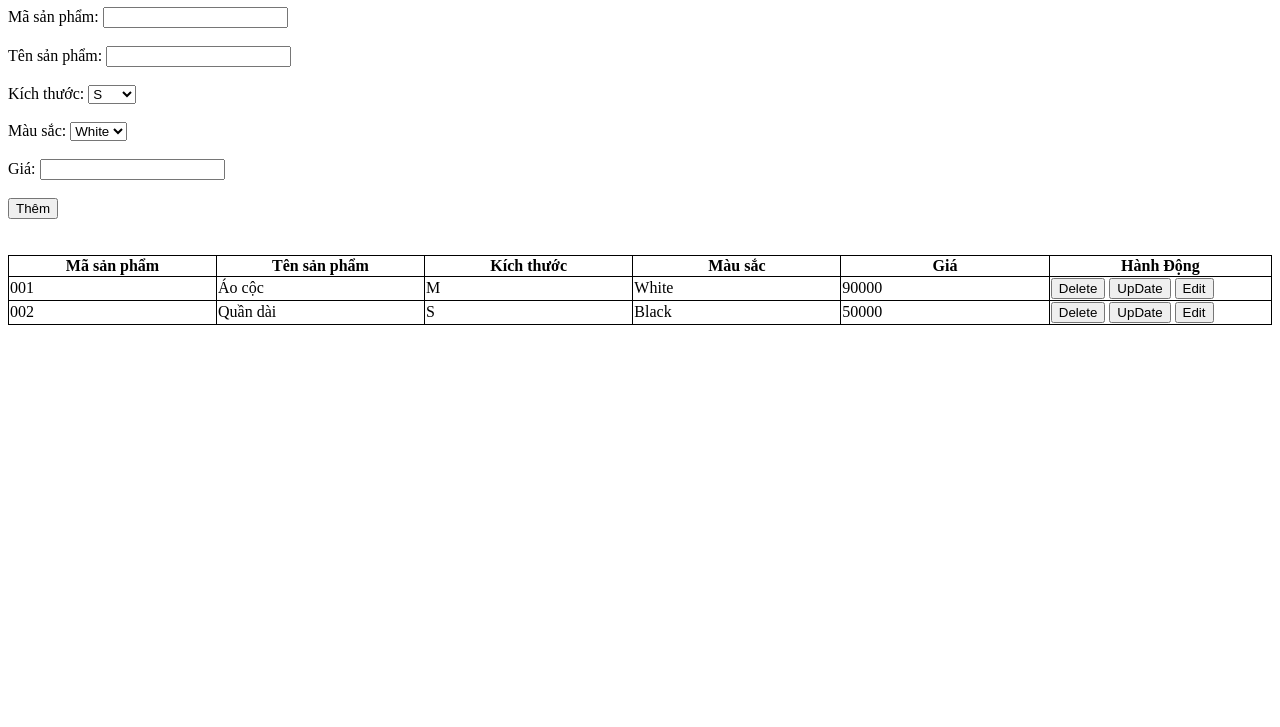
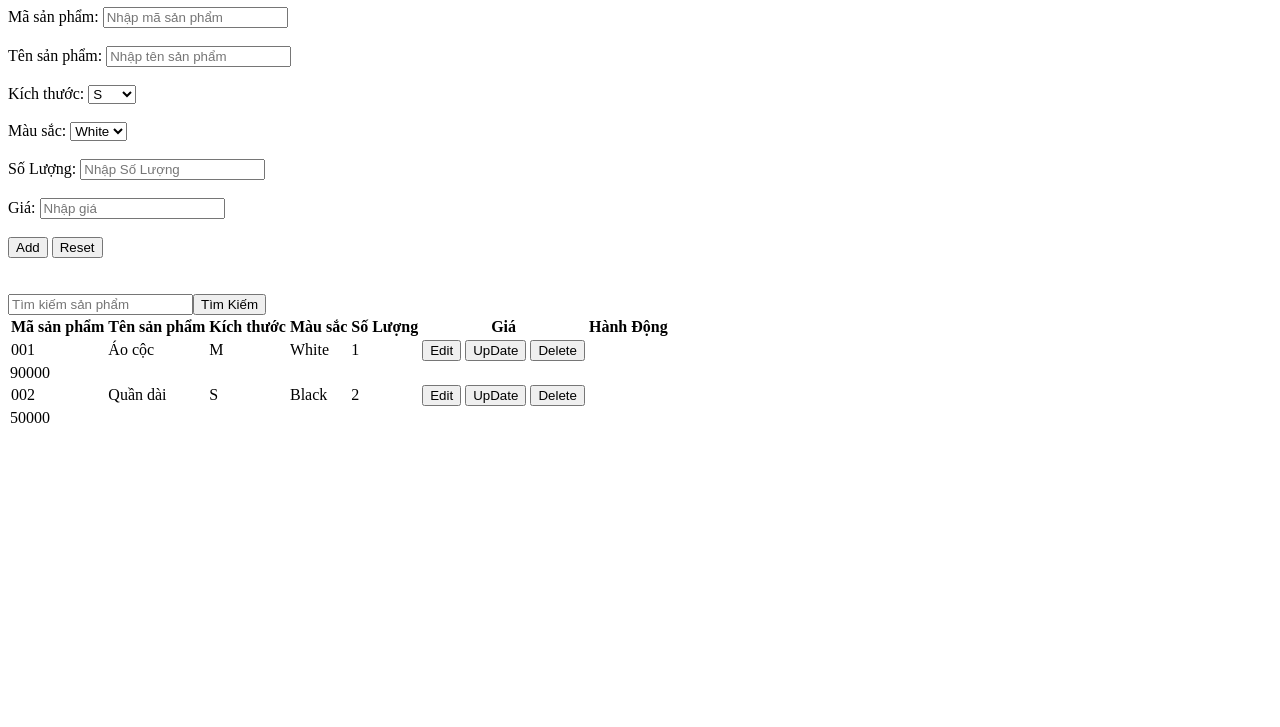
Before and after one commit to An2806/Casestudy_Module1, a plain HTML site: page quan_ly_san_pham/form.html in a window 1280 px wide. Shown: the part 73-800 px from the top of the page. Drawn offline with Linux system fonts and the light colour scheme.

Commit message:
quan_lý

```diff
--- a/quan_ly_san_pham/form.html
+++ b/quan_ly_san_pham/form.html
@@ -1,49 +1,35 @@
     <!DOCTYPE html>
-<html lang="en">
+    <html lang="vi">
     <head>
         <meta charset="UTF-8">
         <title>Title</title>
-    <style >
-      table, td,th{
-        border: 1px solid black;
-        border-collapse: collapse;
-
-      }
-      td{
-        width: 500px;
-      }
-
-      th {
-        /*background-color: grey;*/
-      }
-
-
-
-    </style>
+<!--        <link rel="stylesheet" href="style.css">-->
     </head>
     <body>
-<h1>Clothing Store</h1>
-<form>
-    Mã sản phẩm:
-    <input type="text" name="mã sản phẩm" id="maSanPham">
+    <h1>Quản lý sản phẩm</h1>
+    <div class="form">
+        <form method="post" action="/upload" enctype="multipart/form-data">
+            <label for="maSanPham">Mã sản phẩm: </label>
+            <input type="text" name="mã sản phẩm" id="maSanPham" placeholder="Nhập mã sản phẩm">
             <br>
             <br>
-    Tên sản phẩm:
-    <input type="text" name="Tên sản phẩm" id="tenSanPham">
+            <label for="tenSanPham">Tên sản phẩm: </label>
+            <input type="text" name="Tên sản phẩm" id="tenSanPham" placeholder="Nhập tên sản phẩm">
             <br>
             <br>
-    Kích thước:
-    <select>
+            <label for="kichThuoc">Kích thước:
+                <select id="kichThuoc">
                     <option value="S">S</option>
                     <option value="M">M</option>
                     <option value="L">L</option>
                     <option value="XL">XL</option>
                     <option value="XXL">XXL</option>
                 </select>
+            </label>
             <br>
             <br>
-    Màu sắc:
-    <select>
+            <label for="mauSac">Màu sắc:
+                <select id="mauSac">
                     <option value="White">White</option>
                     <option value="Black">Black</option>
                     <option value="Blue">Blue</option>
@@ -51,16 +37,25 @@
                     <option value="Beige">Beige</option>
                     <option value="Grey">Grey</option>
                 </select>
+            </label>
             <br>
             <br>
-    Giá:
-    <input type="text" name="Giá" id="gia">
+            <label for="soLuong">Số Lượng: </label>
+            <input type="number" id="soLuong" name="soLuong" placeholder="Nhập Số Lượng">
             <br>
             <br>
-    <input type="button" value="Thêm" onclick="createProduct()">
+            <label for="gia">Giá: </label>
+            <input type="text" name="Giá" id="gia" placeholder="Nhập giá">
+            <br>
+            <br>
+            <button type="button" onclick="createProduct()" id="addSp">Add</button>
+            <button type="button" onclick="resetProduct()" id="rsSp"> Reset</button>
         </form>
         <br>
         <br>
+    </div>
+    <div class="view">
+        <div class="product"> <input type="text" id="tìm kiếm" name="timKiem" placeholder="Tìm kiếm sản phẩm"><button type="button" onclick="searchProduct()" id="search">Tìm Kiếm</button>
             <table id="table">
                 <thead>
                 <tr>
@@ -68,15 +63,15 @@
                     <th>Tên sản phẩm</th>
                     <th>Kích thước</th>
                     <th>Màu sắc</th>
+                    <th>Số Lượng</th>
                     <th>Giá</th>
                     <th>Hành Động</th>
                 </tr>
                 <thead id="tbody"></thead>
                 </thead>
-
             </table>
+        </div>
+    </div>
+    <script src="form.js"></script>
     </body>
-<script src="form.js">
-
-</script>
     </html>
--- a/quan_ly_san_pham/form.js
+++ b/quan_ly_san_pham/form.js
@@ -5,23 +5,21 @@
 //     console.log(document.getElementById("mauSac").value);
 //     console.log(document.getElementById("gia").value);
 // }
+let danhSachSanPham = [];
+
 class SanPham {
-    constructor(maSanPham, tenSanPham, kichThuoc, mauSac, gia) {
+    constructor(maSanPham, tenSanPham, kichThuoc, mauSac, soLuong, gia) {
         this.maSanPham = maSanPham;
         this.tenSanPham = tenSanPham;
         this.kichThuoc = kichThuoc;
         this.mauSac = mauSac;
+        this.soLuong = soLuong;
         this.gia = gia;
-
     }
 }
 
-
-let danhSachSanPham = [];
-danhSachSanPham.push(new SanPham('001', 'Áo cộc', 'M', 'White', 90_000));
-danhSachSanPham.push(new SanPham('002', 'Quần dài', 'S', 'Black', 50_000));
-
-displayProduct()
+danhSachSanPham.push(new SanPham('001', 'Áo cộc', 'M', 'White', 1, 90_000));
+danhSachSanPham.push(new SanPham('002', 'Quần dài', 'S', 'Black', 2, 50_000, ));
 
 function displayProduct() {
     let html = '';
@@ -31,43 +29,93 @@ function displayProduct() {
           <td>${danhSachSanPham[i].tenSanPham}</td>
           <td>${danhSachSanPham[i].kichThuoc}</td>
           <td>${danhSachSanPham[i].mauSac}</td>
+          <td>${danhSachSanPham[i].soLuong}</td
           <td>${danhSachSanPham[i].gia}</td>
-          <td><button onclick="deleteProduct(${i})">Delete</button>
+          <td><button onclick="editProduct(${i})">Edit</button>
           <button onclick="upDateProduct(${i})">UpDate</button>
-          <button onclick="editProduct(${i})">Edit</button></td>
+          <button onclick="deleteProduct(${i})">Delete</button></td>
 
       </tr>`;
     }
     document.getElementById("tbody").innerHTML = html;
 }
 
+function createProduct() {
+    const mst = document.getElementById("maSanPham").value.trim();
+    const ten = document.getElementById("tenSanPham").value.trim();
+    const slg = parseInt(document.getElementById("soLuong").value.trim());
+    const price = parseInt(document.getElementById("gia").value.trim());
+    if (!mst || isNaN(slg)) {
+        alert("Nhập đầy đủ mã sản phẩm và số lượng");
+        return;
+    }
+    const check = danhSachSanPham.find(sp => mst === sp.maSanPham);
+    if (check) {
+        check.tenSanPham = ten;
+        check.soLuong = parseInt(check.soLuong) + slg;
+        check.gia = price;
+
+    } else {
+        let maSanPham = document.getElementById("maSanPham").value;
+        let tenSanPham = document.getElementById("tenSanPham").value;
+        let kichThuoc = document.getElementById("kichThuoc").value;
+        let mauSac = document.getElementById("mauSac").value;
+        let soLuong = document.getElementById("soLuong").value;
+        let gia = document.getElementById("gia").value;
+        danhSachSanPham.push(new SanPham(maSanPham, tenSanPham, kichThuoc, mauSac, soLuong, gia));
+    }
+    displayProduct();
+}
+
+function editProduct(i) {
+    document.getElementById("maSanPham").disabled = true;
+    document.getElementById("maSanPham").value = danhSachSanPham[i].maSanPham;
+    document.getElementById("tenSanPham").value = danhSachSanPham[i].tenSanPham;
+    document.getElementById("kichThuoc").value = danhSachSanPham[i].kichThuoc;
+    document.getElementById("mauSac").value = danhSachSanPham[i].mauSac;
+    document.getElementById("soLuong").value = danhSachSanPham[i].soLuong;
+    document.getElementById("gia").value = danhSachSanPham[i].gia;
+}
+
+function upDateProduct(i) {
+    let mst = document.getElementById("maSanPham").value;
+    if (mst === "") {
+        alert("Không có mã sản phẩm phù hợp để cập nhật.")
+    } else {
+        danhSachSanPham[i].maSanPham = document.getElementById("maSanPham").value;
+        danhSachSanPham[i].tenSanPham = document.getElementById("tenSanPham").value;
+        danhSachSanPham[i].kichThuoc = document.getElementById("kichThuoc").value;
+        danhSachSanPham[i].mauSac = document.getElementById("mauSac").value;
+        danhSachSanPham[i].soLuong = document.getElementById("soLuong").value;
+        danhSachSanPham[i].gia = parseInt(document.getElementById("gia").value);
+        displayProduct();
+    }
+}
+
+
 function deleteProduct(i) {
+
     if (confirm("Bạn có chắc chắn muốn xóa sản phẩm này?")) {
         danhSachSanPham.splice(i, 1);
         displayProduct()
     }
-
-    function upDateProduct(i) {
-        danhSachSanPham[i].maSanPham = document.getElementById("maSanPham").value;
-        danhSachSanPham[i].tenSanPham = document.getElementById("tenSanPham").value;
-        danhSachSanPham[i].kichThuoc = document.getElementById("kichThuoc").value;
-        danhSachSanPham[i].mauSac = document.getElementById("mauSac").value;
-        danhSachSanPham[i].gia = parseInt(document.getElementById("gia").value);
-    }
-    displayProduct();
-
 }
 
-function editProduct(i) {
-
+function resetProduct(){
+    document.getElementById("maSanPham").value = "";
+    document.getElementById("tenSanPham").value = "";
+    document.getElementById("kichThuoc").value = "";
+    document.getElementById("mauSac").value = "";
+    document.getElementById("soLuong").value = "";
+    document.getElementById("gia").value = "";
 }
-
-function createProduct() {
-    let maSanPham = document.getElementById("maSanPham").value;
-    let tenSanPham = document.getElementById("tenSanPham").value;
-    let kichThuoc = document.getElementById("kichThuoc").value;
-    let mauSac = document.getElementById("mauSac").value;
-    let gia = document.getElementById("gia").value;
-    danhSachSanPham.push(new SanPham(maSanPham, tenSanPham, kichThuoc, mauSac, gia));
-    displayProduct();
+// Tìm kiếm sản phẩm
+function searchProduct() {
+    let searchKeyword = document.getElementById("tenSanPham").value.toLowerCase();
+    let filteredList = danhSachSanPham.filter(sp =>
+        sp.maSanPham.toLowerCase().includes(searchKeyword) ||
+        sp.tenSanPham.toLowerCase().includes(searchKeyword)
+    );
+    displayProduct(filteredList);  // Hiển thị kết quả tìm kiếm
 }
+displayProduct(danhSachSanPham);
--- a/quan_ly_san_pham/style.css
+++ b/quan_ly_san_pham/style.css
@@ -0,0 +1,154 @@
+/* Cấu hình chung */
+* {
+    margin: 0;
+    padding: 0;
+    box-sizing: border-box;
+}
+
+/* Background và màu sắc tổng thể */
+body {
+    font-family: 'Segoe UI', Tahoma, Geneva, Verdana, sans-serif;
+    background-color: #fdf6e3;
+    color: #333;
+}
+
+h1 {
+    text-align: center;
+    font-size: 40px;
+    color: #e74c3c; /* Màu đỏ Tết */
+    margin-top: 50px;
+    font-weight: bold;
+    text-shadow: 2px 2px 4px rgba(0, 0, 0, 0.2);
+}
+
+/* Chữ trong form */
+.form {
+    background-color: #fff;
+    width: 50%;
+    max-width: 700px;
+    margin: 30px auto;
+    padding: 20px;
+    border-radius: 8px;
+    box-shadow: 0 4px 8px rgba(0, 0, 0, 0.1);
+    border: 2px solid #e74c3c; /* Viền đỏ Tết */
+    background-image: url('https://www.transparenttextures.com/patterns/wood-mist.png');
+    background-repeat: repeat;
+}
+
+/* Form Inputs */
+.form input, .form select, .form button {
+    width: 100%;
+    padding: 12px;
+    margin-bottom: 12px;
+    border-radius: 6px;
+    border: 1px solid #ccc;
+    font-size: 14px;
+}
+
+.form input[type="text"], .form input[type="number"], .form select {
+    background-color: #f9f9f9;
+}
+
+/* Nút thêm sản phẩm */
+.form button {
+    background-color: #e74c3c;
+    color: white;
+    border: none;
+    padding: 12px 18px;
+    border-radius: 6px;
+    cursor: pointer;
+    font-size: 16px;
+    transition: background-color 0.3s ease;
+}
+
+.form button:hover {
+    background-color: #c0392b;
+}
+
+.form button:focus {
+    outline: none;
+}
+
+/* Chế độ hover cho các input */
+.form input:focus, .form select:focus {
+    border-color: #e74c3c;
+    background-color: #ffebeb;
+}
+
+/* View phần bảng */
+.view {
+    width: 80%;
+    max-width: 1200px;
+    margin: 30px auto;
+}
+
+table {
+    width: 100%;
+    margin-top: 20px;
+    border-collapse: collapse;
+    background-color: #fff;
+    border-radius: 8px;
+    box-shadow: 0 4px 8px rgba(0, 0, 0, 0.1);
+}
+
+th, td {
+    padding: 12px;
+    text-align: center;
+    border: 1px solid #ddd;
+    font-size: 14px;
+}
+
+th {
+    background-color: #e74c3c;
+    color: white;
+    font-weight: bold;
+}
+
+td {
+    background-color: #f9f9f9;
+}
+
+/* Thêm hiệu ứng cho các nút hành động trong bảng */
+td button {
+    background-color: #3498db;
+    color: white;
+    border: none;
+    padding: 8px 12px;
+    border-radius: 6px;
+    cursor: pointer;
+}
+
+td button:hover {
+    background-color: #2980b9;
+}
+
+/* Trang trí hoa đào */
+body::after {
+    content: "🌸";
+    position: absolute;
+    top: 10%;
+    left: 80%;
+    font-size: 60px;
+    transform: rotate(45deg);
+    animation: floating 3s ease-in-out infinite;
+}
+
+@keyframes floating {
+    0% { transform: translateY(0) rotate(45deg); }
+    50% { transform: translateY(-30px) rotate(45deg); }
+    100% { transform: translateY(0) rotate(45deg); }
+}
+
+/* Màu sắc nơ và viền Tết */
+.nhantay {
+    background-color: #f1c40f; /* Màu vàng Tết */
+    color: #fff;
+    padding: 10px;
+    border-radius: 50%;
+    text-align: center;
+    font-weight: bold;
+    position: absolute;
+    top: 15%;
+    left: 5%;
+    font-size: 24px;
+}
```
Also changed, not shown: quan_ly_san_pham/image/aococ.jpg (added). Lines whose indentation alone changed are shown as unchanged.
